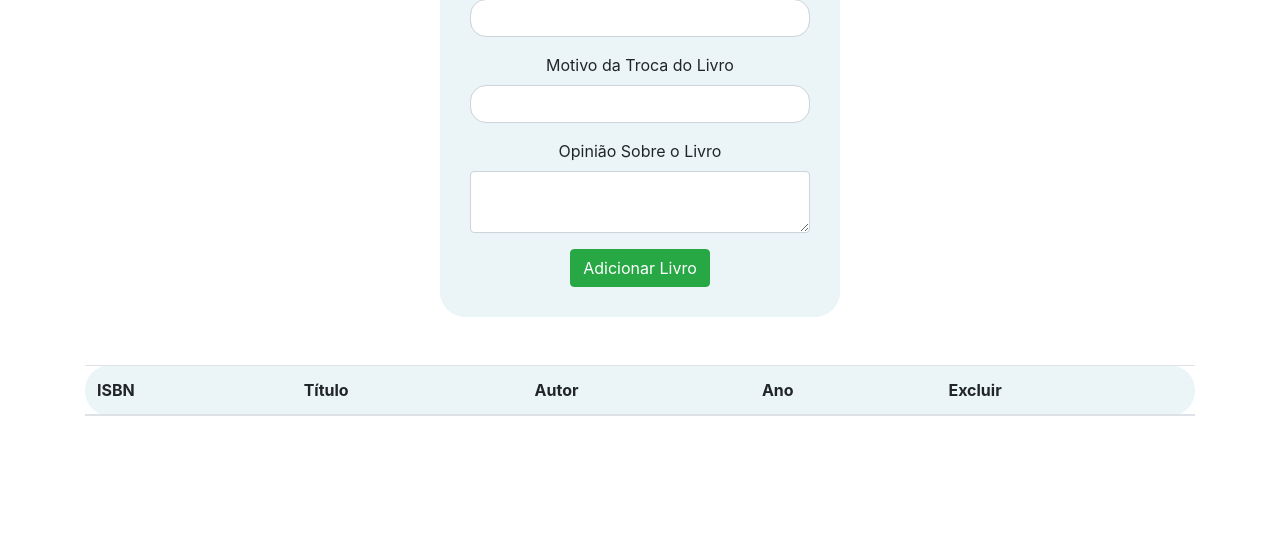
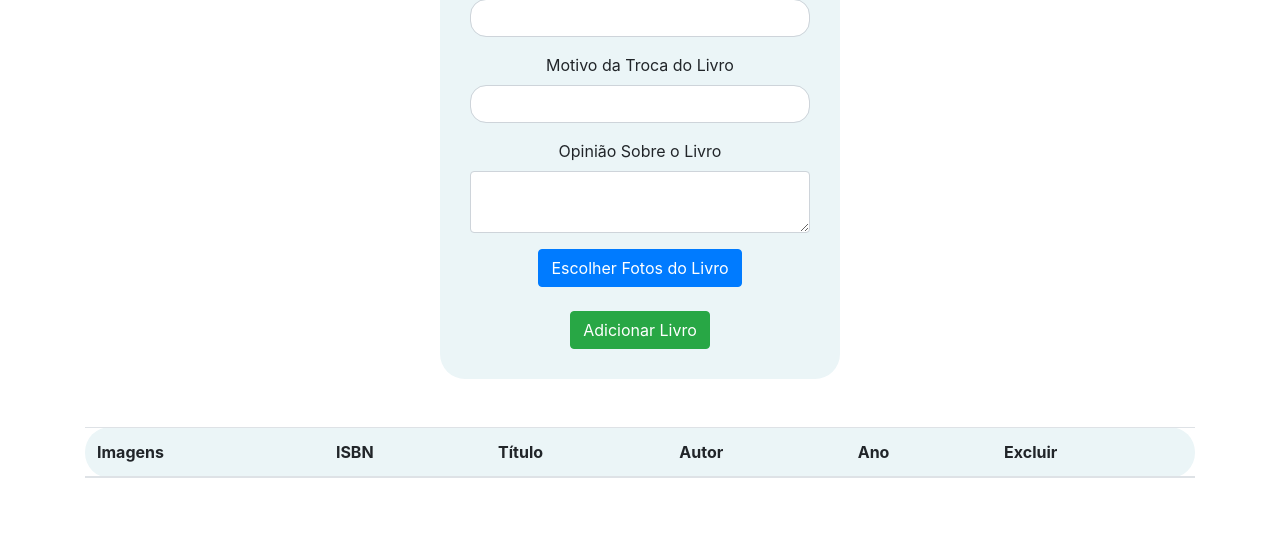
Before and after one commit to Ruan12419/TrocarParaLer, a Flask app: page /meus_livros in a window 1280 px wide, after a click on "Adicione um Livro". Shown: the part 1129-1673 px from the top of the page. Before the commit the page ends 1545 px from the top, so only its background shows below. Run offline with Flask 3, Linux system fonts and the light colour scheme; the visitor is signed in with stand-in values (Sample User, id 1); lists and menus that the app fills with data are empty; some libraries are stand-ins or nearby versions.

Commit message:
Opcao de adicionar fotos do livro

```diff
--- a/app.py
+++ b/app.py
@@ -1,5 +1,8 @@
 from flask import Flask
 from flask_sqlalchemy import SQLAlchemy
+import os
+import time
+import threading
 
 
 app = Flask(__name__)
@@ -10,6 +13,20 @@ app.config['SQLALCHEMY_TRACK_MODIFICATIONS'] = False
 db = SQLAlchemy(app)
 
 
+def limpar_imagens_antigas():
+    while True:
+        agora = time.time()
+        for f in os.listdir('static/fotos-tmp/'):
+            f = os.path.join('static/fotos-tmp/', f)
+            if os.stat(f).st_mtime < agora - 2 * 60:
+                os.remove(f)
+        time.sleep(60)
+
+
+threading.Thread(target=limpar_imagens_antigas).start()
+
+
+
 if __name__ == '__main__':
     from models import *
     from routes import *
--- a/routes.py
+++ b/routes.py
@@ -3,6 +3,9 @@ from app import app, db
 from models import *
 from sqlalchemy.orm import aliased
 import uuid
+import base64
+import os
+
 
 
 @app.route('/')
@@ -19,6 +22,8 @@ def login():
         if usuarios and usuarios.check_password(request.form['senha']):
             session['user_id'] = usuarios.id_usuarios
             return redirect(url_for("home"))
+        else:
+            return render_template("login.html", erro="Email ou senha incorreto!")
     return render_template("login.html")
 
 @app.route("/logout", methods=['POST'])
@@ -36,15 +41,14 @@ def add_usuario():
     confirma_senha = request.form['confirmacao_senha']
     if senha != confirma_senha:
         return render_template("login.html", erro="As senhas não correspondem!")
-    usuario = Usuarios(id_usuarios=get_uuid(), nome=nome, data_nasc=data_nasc, sexo=sexo, email=email)
+    id_usuarios = int(get_uuid(1))
+    usuario = Usuarios(id_usuarios=id_usuarios, nome=nome, data_nasc=data_nasc, sexo=sexo, email=email)
     usuario.set_password(senha)
     db.session.add(usuario)
     db.session.commit()
     session['user_id'] = usuario.id_usuarios
     return redirect(url_for("home"))
 
-Estado_LivrosL = aliased(Estado_Livros)
-Estado_LivrosU = aliased(Estado_Livros)
 @app.route("/meus_livros", methods=['GET'])
 def meus_livros():
     if 'user_id' in session:
@@ -53,6 +57,7 @@ def meus_livros():
             .join(Estado_Livros, Livros.id_livros == Estado_Livros.livros_id_livros)\
             .filter(Estado_Livros.usuarios_id_usuarios == session['user_id']).all()
         """
+        #db.session.refresh()
         livros = db.session.query(
             Livros.isbn,
             Livros.titulo,
@@ -67,7 +72,32 @@ def meus_livros():
         ).filter(
             Estado_Livros.usuarios_id_usuarios == session['user_id']
         ).all()
+
+        fotos = db.session.query(
+            Fotos.foto_base64,
+            Fotos.caminho
+        ).join(
+            Estado_Livros, Fotos.estado_livros_id_estado_livros == Estado_Livros.id_estado_livros
+        ).filter(
+            Estado_Livros.usuarios_id_usuarios == session['user_id']
+        ).all()
+
+        if fotos is not None:
+            foto_paths = []
+            for foto in fotos:
+                foto_string = foto.foto_base64
+                foto_data = base64.b64decode(foto_string)
+                foto_path = 'static/fotos-tmp/' + str(foto.caminho) + '.jpg'
+
+                os.makedirs(os.path.dirname(foto_path), exist_ok=True)
+
+                if not os.path.exists(foto_path):
+                    with open(foto_path, 'wb') as f:
+                        f.write(foto_data)
+                foto_paths.append(foto_path)
+            return render_template('meus_livros.html', livros=livros, foto_paths=foto_paths)
         return render_template("meus_livros.html", livros=livros)
+
 
     return redirect(url_for("login"))
 
@@ -123,11 +153,13 @@ def add_livro():
     motivo_troca = request.form['motivo_troca']
     opiniao = request.form['opiniao']
     usuario = request.form['fcation']
+    fotos = request.files.getlist('fotos')
 
-    uuid_livro = get_uuid()
-    uuid_autor = get_uuid()
-    uuid_editora = get_uuid()
-    uuid_estado_livro = get_uuid()
+    uuid_livro = get_uuid(1)
+    uuid_autor = get_uuid(1)
+    uuid_editora = get_uuid(1)
+    uuid_estado_livro = get_uuid(1)
+
 
     livro = Livros(id_livros=uuid_livro, isbn=isbn, titulo=titulo, sinopse=sinopse, capa=capa, ano_publicacao=ano)
     autor = Autores(id_autores=uuid_autor, nome=autor_nome, biografia=biografia)
@@ -137,12 +169,7 @@ def add_livro():
     estado_livro = Estado_Livros(id_estado_livros=uuid_estado_livro, estado=estado, tempo_compra=tempo_compra, motivo_troca=motivo_troca,
                                  opiniao_livro=opiniao, usuarios_id_usuarios=usuario, livros_id_livros=uuid_livro)
 
-    """ insert into autores(id_autores, nome) values (1, "Josh Goblin");
-        insert into autores_has_livros() values (1, 1);
-        insert into editoras(id_editoras, nome) values (1, "The Reviews");
-        insert into editoras_has_livros() values (1,1);
-        insert into estado_livros() values (1, "Novo", "2 anos", "Li todo!", "Gostei muito", 1, 1);
-    """
+
     db.session.add(livro)
     db.session.commit()
     db.session.add(autor)
@@ -155,6 +182,15 @@ def add_livro():
     db.session.commit()
     db.session.add(estado_livro)
     db.session.commit()
+
+    for foto in fotos:
+        foto_string = base64.b64encode(foto.read())
+        uuid_fotos = get_uuid(1)
+        caminho = get_uuid(0)
+        imagens = Fotos(id_fotos=uuid_fotos, foto_base64=foto_string, caminho=caminho, estado_livros_id_estado_livros=uuid_estado_livro)
+        db.session.add(imagens)
+        db.session.commit()
+
     return redirect(url_for("home"))
 
 @app.route("/atualizar_livro", methods=['POST'])
@@ -206,7 +242,7 @@ def add_oferta():
     if Ofertas.query.filter_by(id_usuario_receptor=usuarioR, id_usuario_ofertante=usuarioO).first():
         return redirect(url_for("minhas_ofertas"))
 
-    oferta = Ofertas(id_ofertas=get_uuid(),id_livro_ofertado=oferta, id_livro_desejado=desejo, id_usuario_ofertante=usuarioO, id_usuario_receptor=usuarioR[0], status=status)
+    oferta = Ofertas(id_ofertas=get_uuid(1),id_livro_ofertado=oferta, id_livro_desejado=desejo, id_usuario_ofertante=usuarioO, id_usuario_receptor=usuarioR[0], status=status)
     db.session.add(oferta)
     db.session.commit()
     return redirect(url_for("minhas_ofertas"))
@@ -227,6 +263,9 @@ def recusar_oferta():
     db.session.commit()
     return redirect(url_for("minhas_ofertas"))
 
-def get_uuid():
+def get_uuid(n):
+    if n:
+        uuid_aleatorio = uuid.uuid4()
+        return uuid_aleatorio.int/100000000000000000000000000000000
     uuid_aleatorio = uuid.uuid4()
-    return uuid_aleatorio.int/100000000000000000000000000000000
+    return uuid_aleatorio
--- /dev/null
+++ b/static/js/layout.js
@@ -0,0 +1,7 @@
+$(document).ready(function(){
+    $("#erroMsg").slideDown(500);
+
+    setTimeout(function() {
+        $("#erroMsg").slideUp(500);
+    }, 3000);
+});
--- /dev/null
+++ b/static/js/meus_livros.js
@@ -0,0 +1,37 @@
+function addLivro() {
+    $("#addLivro").toggle();
+    $("html, body").animate({
+        scrollTop: $(document).scrollTop() + 40
+    }, "slow");
+}
+
+function mostraInput(isbn) {
+    document.getElementById("tituloInput" + isbn).removeAttribute("hidden");
+    document.getElementById("atualizar" + isbn).style.display = "none";
+    document.getElementById("salvar" + isbn).removeAttribute("hidden");
+}
+
+document.getElementById('fotos').addEventListener('change', function (e) {
+    var fileNames = Array.from(e.target.files).map(file => file.name);
+    document.querySelector('#escolher-fotos').innerText = fileNames.join(', ');
+    document.querySelector('#escolher-fotos').innerText += " Clique Para Adicionar Mais Fotos";
+});
+
+document.getElementById('fotos').addEventListener('change', function (e) {
+    var preview = document.getElementById('preview');
+    preview.innerHTML = '';
+
+    Array.from(e.target.files).forEach(file => {
+        var reader = new FileReader();
+
+        reader.onload = function (e) {
+            var img = document.createElement('img');
+            img.src = e.target.result;
+            img.height = 75;
+            img.width = 75;
+            preview.appendChild(img);
+        };
+
+        reader.readAsDataURL(file);
+    });
+});
--- a/templates/layout.html
+++ b/templates/layout.html
@@ -6,7 +6,6 @@
     <meta name="viewport" content="width=device-width, initial-scale=1.0">
     <link rel="stylesheet" href="/static/style.css">
     <link href="https://stackpath.bootstrapcdn.com/bootstrap/4.3.1/css/bootstrap.min.css" rel="stylesheet">
-
     <script src="https://code.jquery.com/jquery-3.3.1.slim.min.js"></script>
     <script src="https://ajax.googleapis.com/ajax/libs/jquery/3.5.1/jquery.min.js"></script>
     <script src="https://cdnjs.cloudflare.com/ajax/libs/popper.js/1.14.7/umd/popper.min.js"></script>
@@ -50,6 +49,7 @@
 </form>
 {% endif %}
 </header>
+
 {% block erro %}
 {% if erro %}
 <div class="alert alert-danger mb-0 text-center" role="error" id="erroMsg" style="display: none;">
@@ -57,23 +57,26 @@
 </div>
 {% endif %}
 {% endblock %}
-    <div class="ofertas">
+
+<section class="ofertas">
     {% block ofertas %}
     {% endblock %}
-    </div>
+</section>
+
 <main>
     {% block main %}
     {% endblock %}
 </main>
-    <div class="livros">
+
+<section class="livros">
     {% block livros %}
     {% endblock %}
-    </div>
-
+</section>
 
 <footer>
     <h3>TrocarParaLer | Ruan Lima</h3>
 </footer>
 
+<script src="/static/js/layout.js"></script>
 </body>
 </html>
--- a/templates/meus_livros.html
+++ b/templates/meus_livros.html
@@ -12,7 +12,7 @@ Meus Livros
 <div class="container-fluid py-5 text-center">
     <h5><button type="button" id="btn-addLivro" onclick="addLivro()">Adicione um Livro</button></h5>
     <div class="container" id="addLivro" style="display: none;">
-        <form action="/add_livro" method="post" autocomplete="off">
+        <form action="/add_livro" method="post" autocomplete="off" enctype="multipart/form-data">
             <!-- Etapa 1 -->
             <div id="step1">
                 <div class="mb-3">
@@ -32,7 +32,7 @@ Meus Livros
                     <input type="date" class="form-control" id="ano" name="ano" required>
                 </div>
                 <div class="mb-3">
-                    <label for="ano" class="form-label">Capa</label>
+                    <label for="capa" class="form-label">Capa</label>
                     <input type="text" class="form-control" id="capa" name="capa">
                 </div>
             </div>
@@ -75,6 +75,11 @@ Meus Livros
                     <label for="opiniao" class="form-label">Opinião Sobre o Livro</label>
                     <textarea class="form-control" id="opiniao" name="opiniao"></textarea>
                 </div>
+                <div class="mb-3">
+                    <label for="fotos" class="btn btn-primary" id="escolher-fotos">Escolher Fotos do Livro</label>
+                    <input type="file" multiple class="form-control" id="fotos" name="fotos" style="display: none;">
+                    <div id="preview"></div>
+                </div>
                 <input type="number" class="form-control" id="fcation" name="fcation" value="{{session['user_id']}}"
                     hidden required>
                 <button type="submit" class="btn btn-success" id="submitBtn">Adicionar Livro</button>
@@ -87,6 +92,7 @@ Meus Livros
     <table class="table table-hover table-striped">
         <thead>
             <tr>
+                <th class="text-start">Imagens</th>
                 <th class="text-start">ISBN</th>
                 <th class="text-end">Título</th>
                 <th class="text-end">Autor</th>
@@ -97,6 +103,11 @@ Meus Livros
         <tbody>
             {% for livro in livros %}
             <tr>
+                <td class="text-start">
+                    {% for foto_path in foto_paths %}
+                    <img src="{{ foto_path }}" alt="Foto" height="75" width="75">
+                    {% endfor %}
+                </td>
                 <td class="text-start">
                     {{livro.isbn}}
                 </td>
@@ -132,21 +143,7 @@ Meus Livros
 </div>
 {% endif %}
 
-<script>
-    function addLivro() {
-        $("#addLivro").toggle();
-        $("html, body").animate({
-            scrollTop: $(document).scrollTop() + 40
-        }, "slow");
-    }
-
-    function mostraInput(isbn) {
-        document.getElementById("tituloInput" + isbn).removeAttribute("hidden");
-        document.getElementById("atualizar" + isbn).style.display = "none";
-        document.getElementById("salvar" + isbn).removeAttribute("hidden");
-    }
-</script>
-
+<script src="/static/js/meus_livros.js"></script>
 
 
 {% endblock %}
--- a/tests.py
+++ b/tests.py
@@ -22,7 +22,6 @@ class TestYourFlaskApp(unittest.TestCase):
         db.session.commit()
         self.assertEqual(Usuario.query.count(), 1)
 
-    # Adicione mais testes conforme necessário para cada rota e modelo
 
 if __name__ == "__main__":
     unittest.main()
```
Also changed, not shown: models.py (+7 -0 lines), templates/index.html (+22 -32 lines), templates/login.html (+10 -6 lines). Lines whose indentation alone changed are shown as unchanged.
